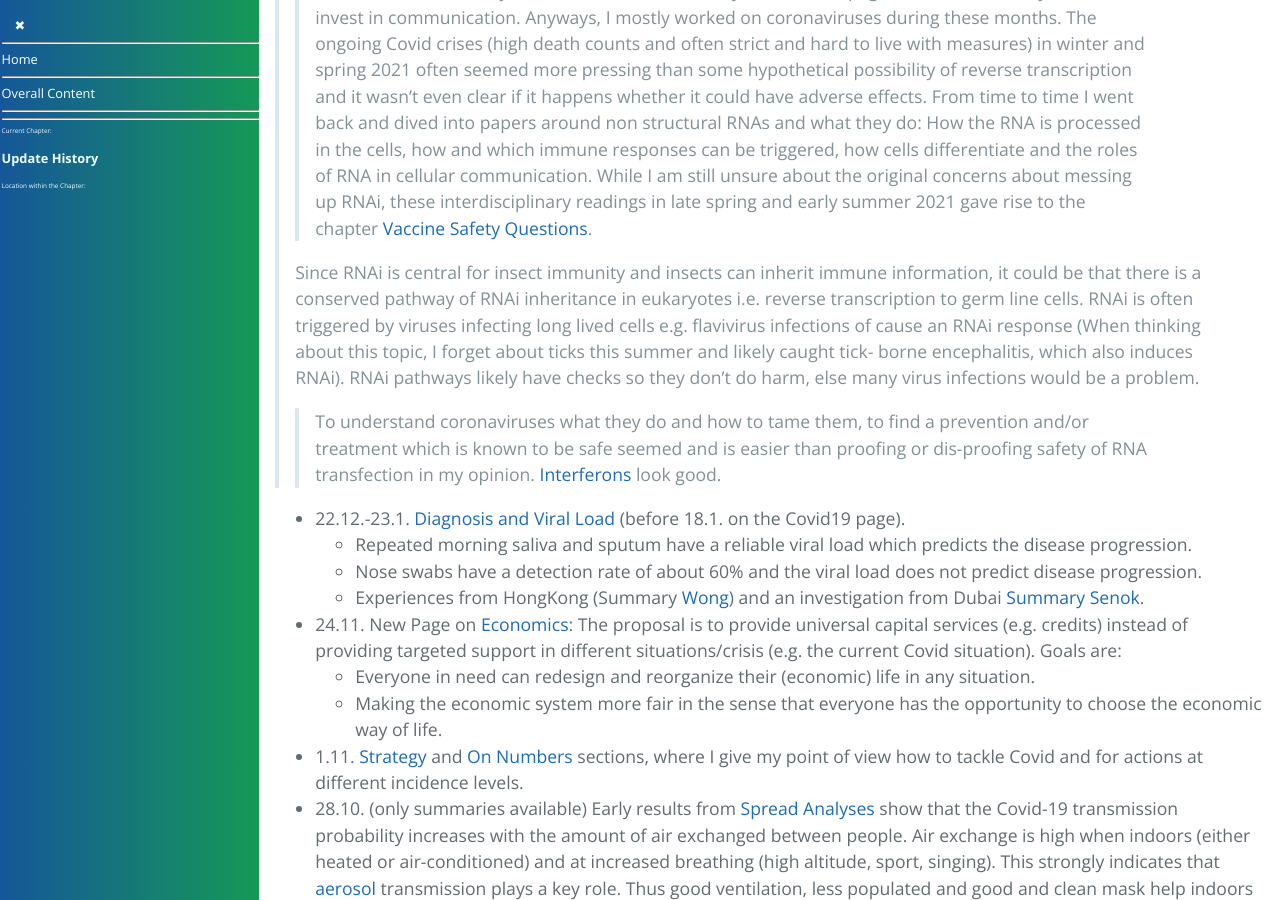
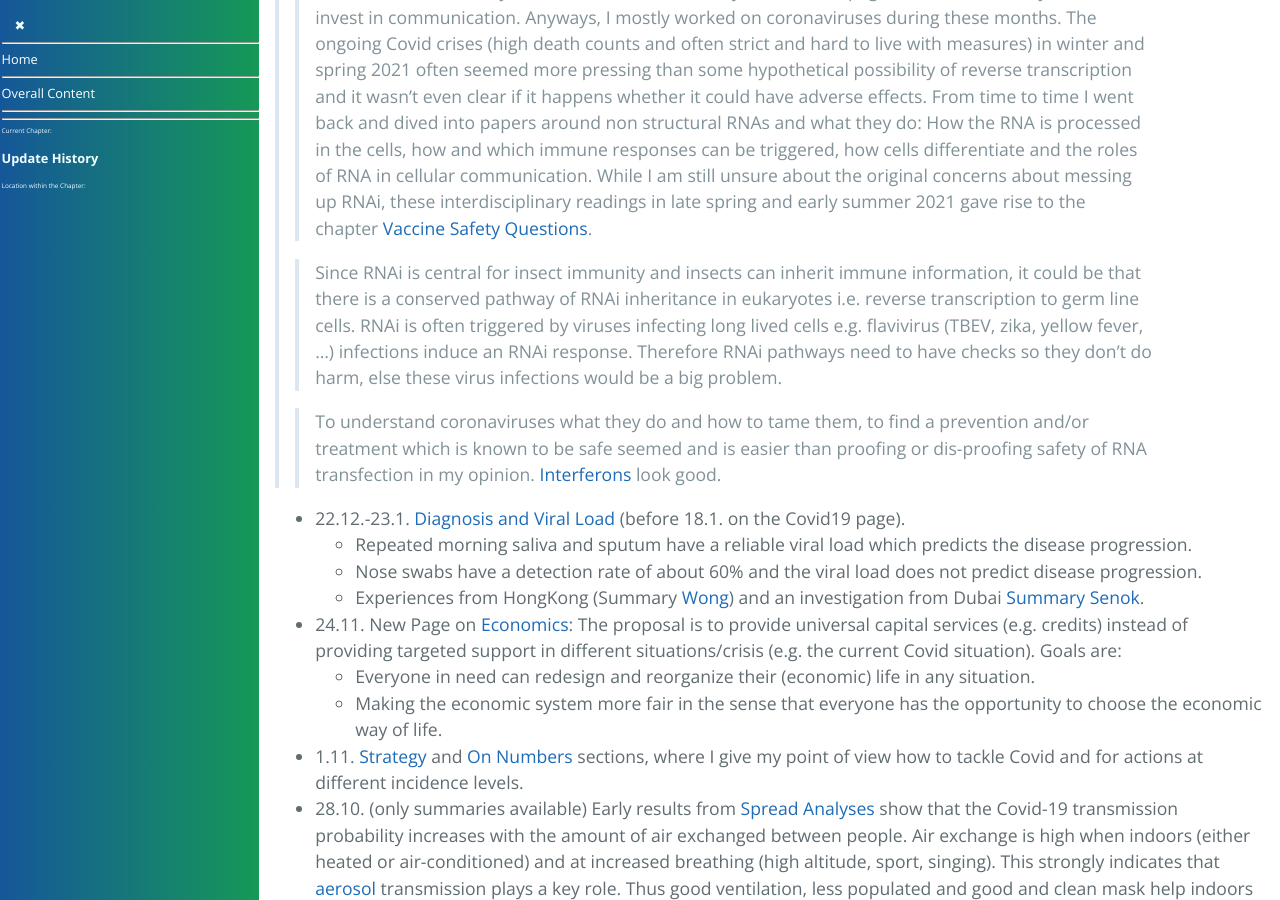
Before and after one commit to forestgrape/coronavirus, a Jekyll site: the page built from 1_introduction/update_history.md, in a window 1280 px wide and 900 px high, scrolled down 3367 px. Built offline with Jekyll 4.4.1, drawn with Linux system fonts in a browser that asks for light colours; our own code applies the rules of GitHub Pages for plain Markdown files.

Commit message:
formulations

```diff
--- a/1_introduction/update_history.md
+++ b/1_introduction/update_history.md
@@ -53,7 +53,7 @@ Larger updates here, smaller updates are noted in the section [Minor Updates](#m
 Looking back I should have sent my concerns the scientist of the field. Possibly this could have help, possible not since it wasn't exactly secret that there are "mRNA" vaccines campaigns going on, so without good argumentation it possibly would have been ignored. Communication is a point I failed. Looking back I should have sent this page much more around. My main focus was and is to try to make the page useful, additionally I intend to invest in communication.
 Anyways, I mostly worked on coronaviruses during these months. The ongoing Covid crises (high death counts and often strict and hard to live with measures) in winter and spring 2021 often seemed more pressing than some hypothetical possibility of reverse transcription and it wasn't even clear if it happens whether it could have adverse effects. From time to time I went back and dived into papers around non structural RNAs and what they do: How the RNA is processed in the cells, how and which immune responses can be triggered, how cells differentiate and the roles of RNA in cellular communication. While I am still unsure about the original concerns about messing up RNAi, these interdisciplinary readings in late spring and early summer 2021 gave rise to the chapter [Vaccine Safety Questions](../10_vaccines/vaccine_safety.md).
 >
-> Since RNAi is central for insect immunity and insects can inherit immune information, it could be that there is a conserved pathway of RNAi inheritance in eukaryotes i.e. reverse transcription to germ line cells. RNAi is often triggered by viruses infecting long lived cells e.g. flavivirus infections of cause an RNAi response (When thinking about this topic, I forget about ticks this summer and likely caught tick- borne encephalitis, which also induces RNAi). RNAi pathways likely have checks so they don't do harm, else many virus infections would be a problem.
+>> Since RNAi is central for insect immunity and insects can inherit immune information, it could be that there is a conserved pathway of RNAi inheritance in eukaryotes i.e. reverse transcription to germ line cells. RNAi is often triggered by viruses infecting long lived cells e.g. flavivirus (TBEV, zika, yellow fever, ...) infections induce an RNAi response. Therefore RNAi pathways need to have checks so they don't do harm, else these virus infections would be a big problem.
 >
 >>  To understand coronaviruses what they do and how to tame them, to find a prevention and/or treatment which is known to be safe seemed and is easier than proofing or dis-proofing safety of RNA transfection in my opinion. [Interferons](./../6_prevention_and_treatment/interferon.md) look good.
 
```
